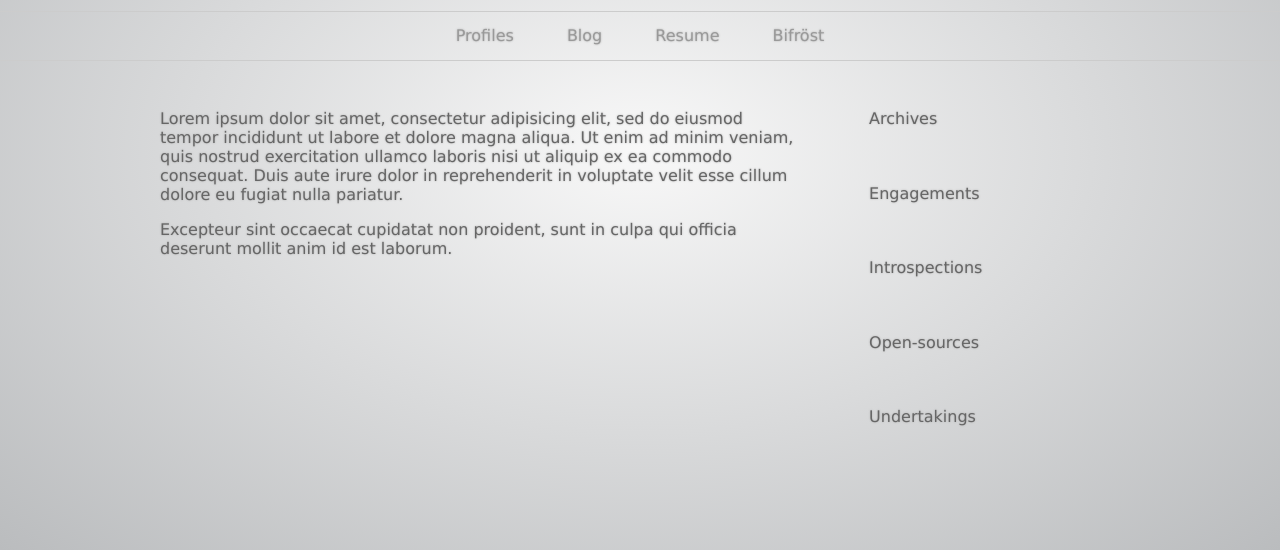
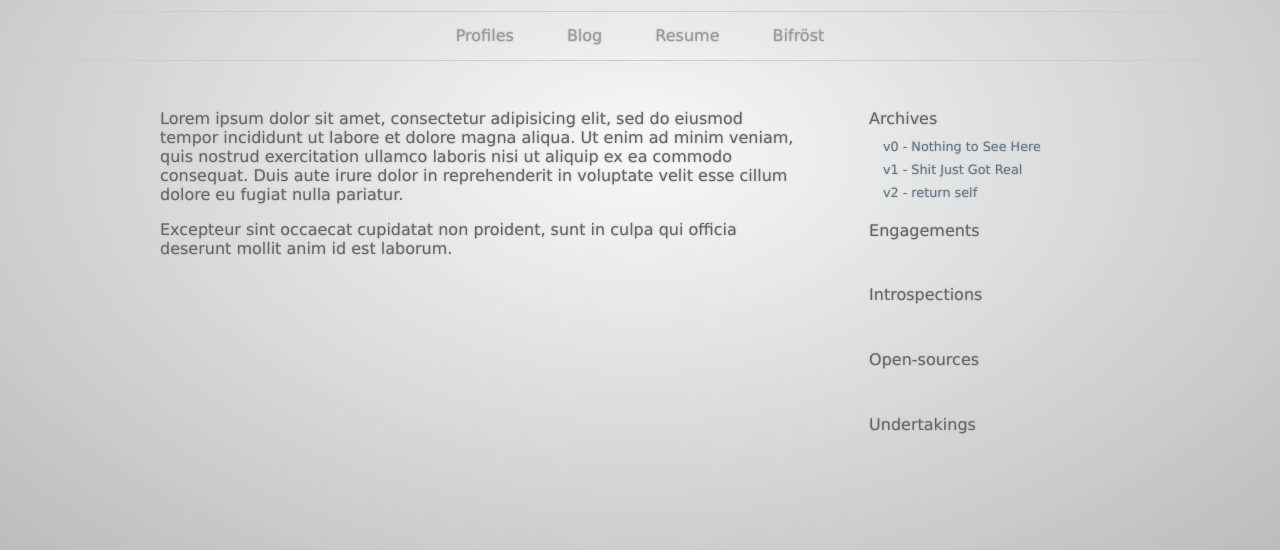
Before and after one commit to Deblopper/2, a plain HTML site: page index.html in a window 1280 px wide. Shown: the part 250-800 px from the top of the page. Drawn offline with Linux system fonts and the light colour scheme; a web font is replaced by a local one.

Commit message:
Additional clean-ups for the sidebar-portals

```diff
--- a/index.html
+++ b/index.html
@@ -47,7 +47,13 @@
 			<div class="portal">
 				Archives
 				<a href="#">
-					&nbsp;
+					v0 - Nothing to See Here
+				</a>
+				<a href="#">
+					v1 - Shit Just Got Real
+				</a>
+				<a href="#">
+					v2 - return self
 				</a>
 			</div>
 			<div class="portal">
--- a/style.css
+++ b/style.css
@@ -82,7 +82,7 @@ section#content aside .portal:hover {
 }
 section#content aside .portal a {
 	color: #617788;
-	font-size: 0.9em;
+	font-size: 0.8em;
 }
 section#content aside .portal a:hover {
 	background: #f8f8f8;
@@ -114,13 +114,15 @@ section#content aside .portal {
 	margin: 1em auto;
 }
 section#content aside .portal a {
-	margin: 0.5em -1em;
-	padding: 0.5em 1em;
+	padding: 0.25em 1em;
 	border-radius: 4px;
 	border: 1px solid transparent;
 }
 section#content aside .portal a:hover {
 	border-color: #c0c7cf;
+}
+section#content aside .portal a:first-child {
+	margin-top: 0.5em;
 }
 
 /* 5. Position/Layout */
```
